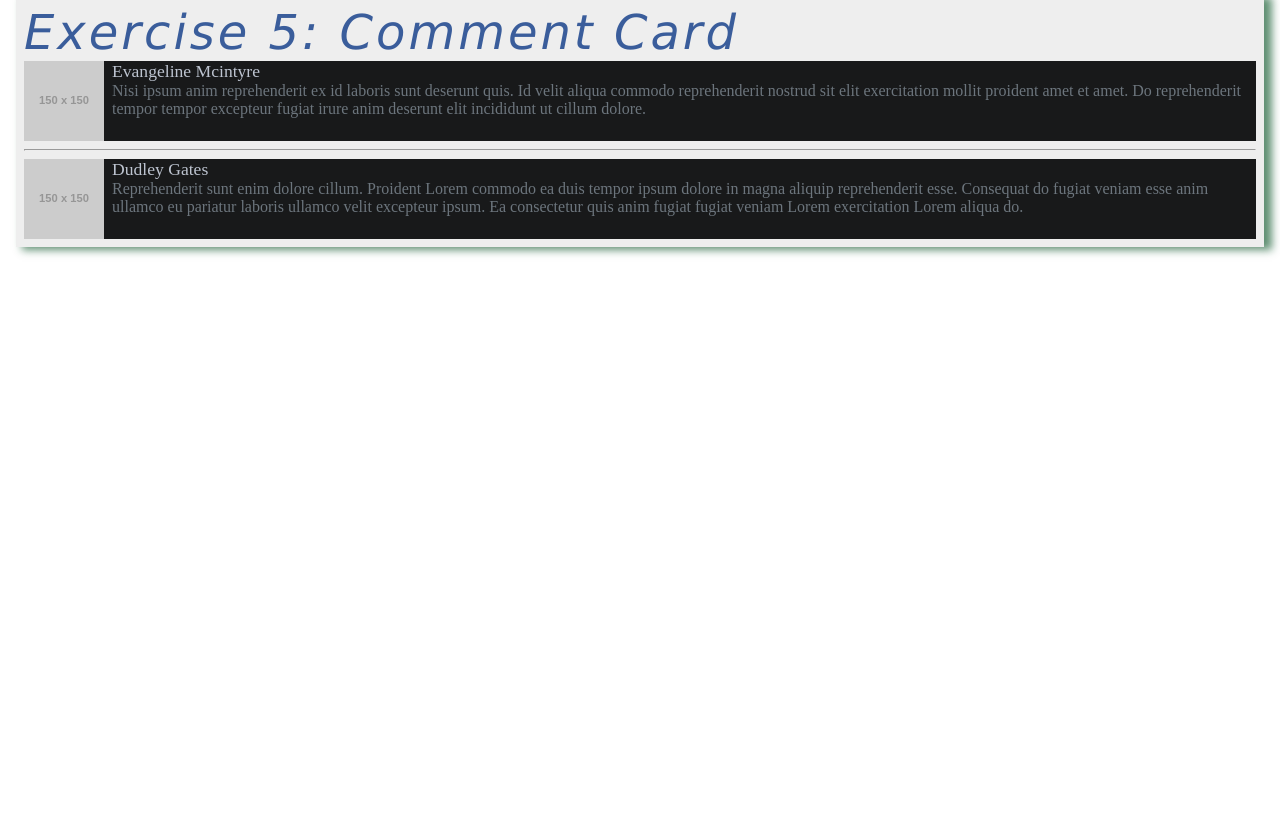
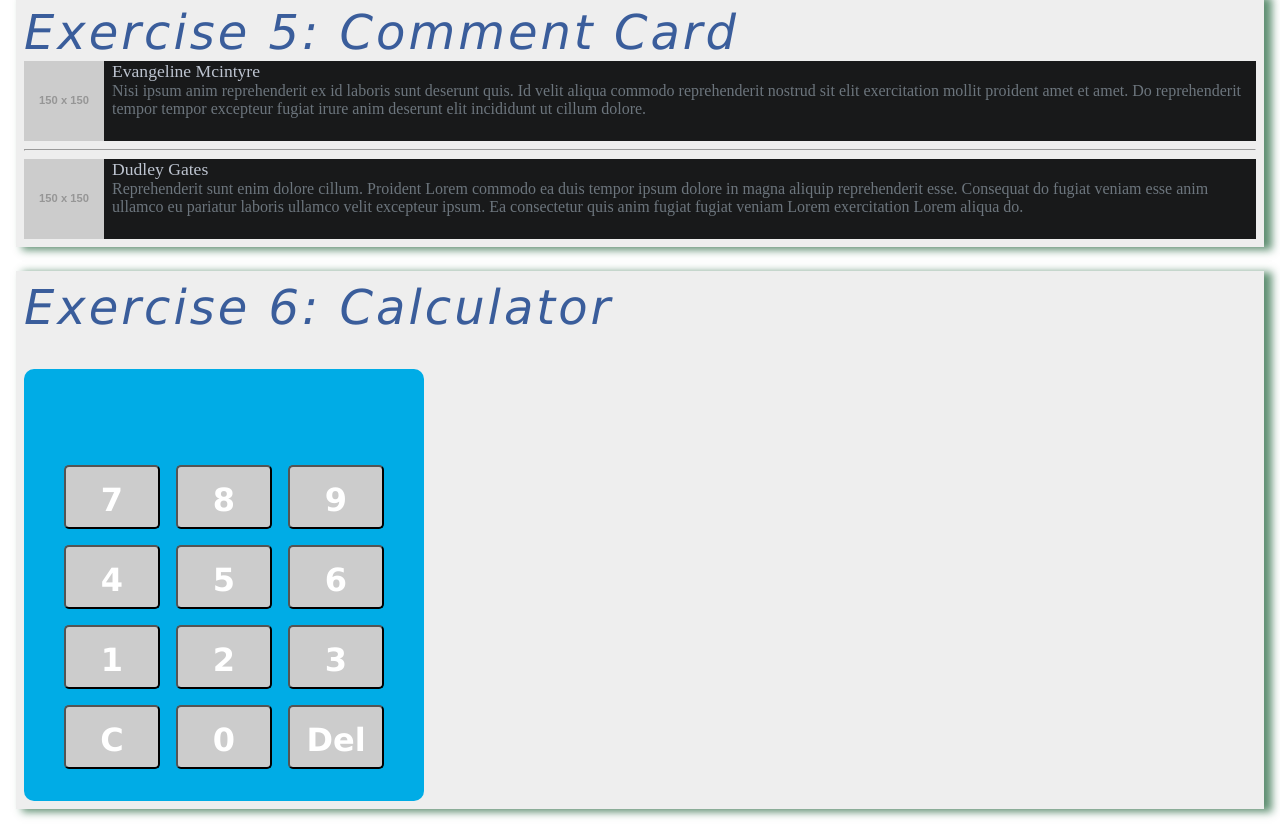
Before and after one commit to r0302772/react-js-les-2-state, a React (Vite) app in the folder react-js-les-2-state/: page / in a window 1280 px wide. Shown: the part 1598-2431 px from the top of the page. Before the commit the page ends 1869 px from the top, so only its background shows below. Built offline with nearby package versions, Linux system fonts and the light colour scheme.

Commit message:
added exerciseSix - finished exercise

```diff
--- /dev/null
+++ b/react-js-les-2-state/src/components/exerciseSix/exerciseSix.jsx
@@ -0,0 +1,65 @@
+import styled from 'styled-components';
+import {useState} from "react";
+
+const Calculator = styled.div`
+  padding: 1.5em 2em;
+  background-color: #00ace6;
+  max-width: 21em;
+  border-radius: 10px;
+  text-align: left;
+  margin-top: 2em;
+`
+
+const CalculatorButton = styled.button`
+  font-family: Verdana, serif;
+  font-size: 2rem;
+  margin: .25em;
+  font-weight: bold;
+  background-color: #CCCCCC;
+  color: white;
+  border-radius: 5px;
+  width: 3em;
+  height: 2em;
+  display: inline-block;
+  text-align: center;
+  line-height: 2em;
+`
+
+const CalculatorScreen = styled.div`
+  font-family: Verdana, serif;
+  color: white;
+  font-size: 2em;
+  min-height: 2em;
+`
+
+const buttons = ['7', '8', '9', '4', '5', '6', '1', '2', '3', 'C', '0', 'Del'];
+
+const ExerciseSix = () => {
+    const [label, setLabel] = useState('')
+
+    const handleBtnPress = (button) => {
+        switch (button) {
+            case 'Del':
+                setLabel(l => l.slice(0, l.length - 1))
+                break
+            case "C":
+                setLabel('')
+                break
+            default:
+                setLabel(l => l + button)
+        }
+    }
+
+    return (
+        <Calculator>
+            <CalculatorScreen>{label}</CalculatorScreen>
+            {buttons.map(b => (
+                <CalculatorButton key={b} onClick={() => handleBtnPress(b)}>
+                    {b}
+                </CalculatorButton>
+            ))}
+        </Calculator>
+    )
+}
+
+export default ExerciseSix;
--- a/react-js-les-2-state/src/main.jsx
+++ b/react-js-les-2-state/src/main.jsx
@@ -7,6 +7,7 @@ import ExerciseTwo from "./components/exerciseTwo/ExerciseTwo.jsx";
 import ExerciseThree from "./components/exerciseThree/ExerciseThree.jsx";
 import ExerciseFour from "./components/exerciseFour/ExerciseFour.jsx";
 import ExerciseFive from "./components/exerciseFive/ExerciseFive.jsx";
+import ExerciseSix from "./components/exerciseSix/exerciseSix.jsx";
 
 ReactDOM.createRoot(document.getElementById('root')).render(
     <StrictMode>
@@ -25,5 +26,8 @@ ReactDOM.createRoot(document.getElementById('root')).render(
         <Exercise title={'Exercise 5: Comment Card'}>
             <ExerciseFive/>
         </Exercise>
+        <Exercise title={'Exercise 6: Calculator'}>
+            <ExerciseSix/>
+        </Exercise>
     </StrictMode>
 )
```
